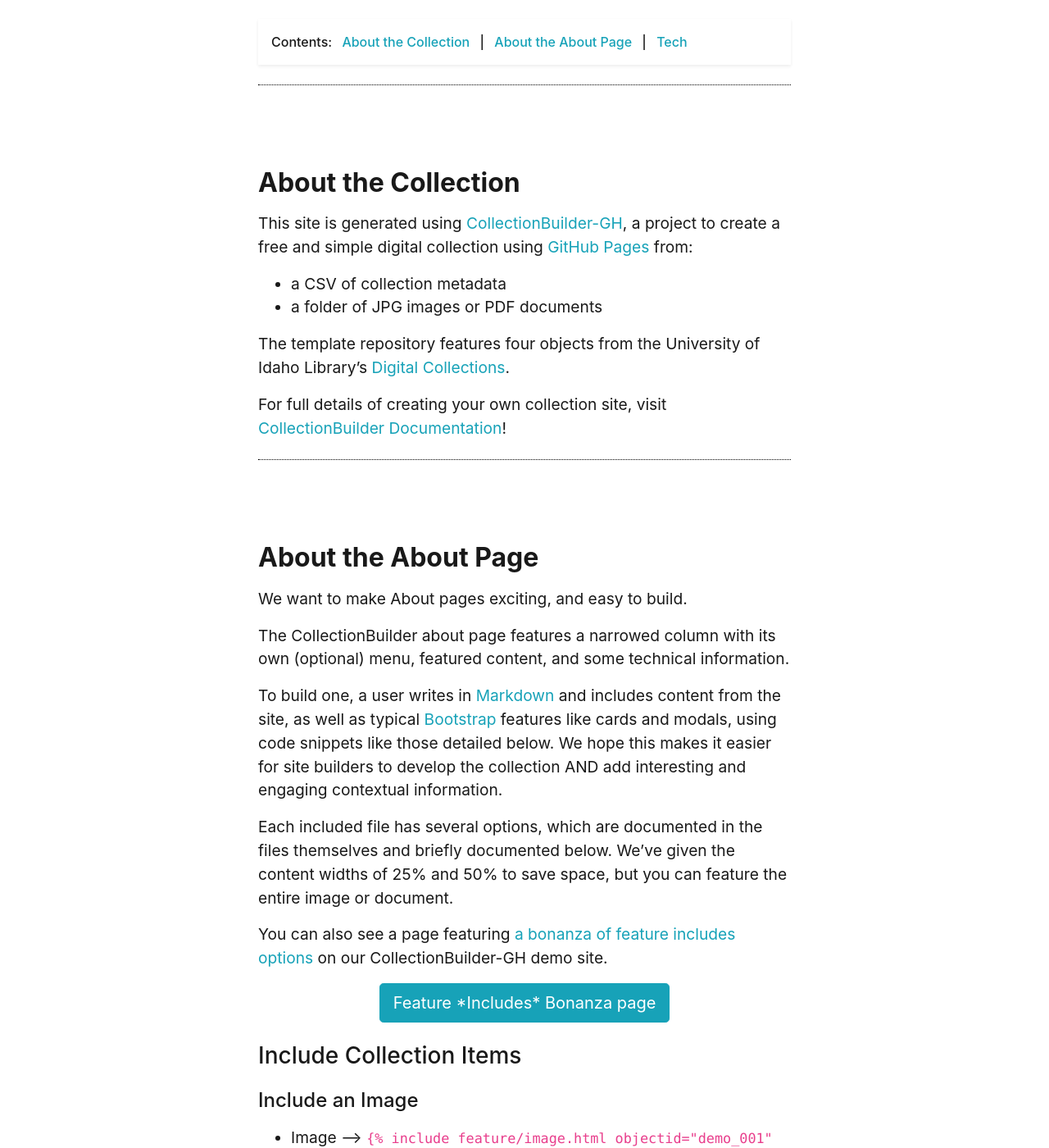
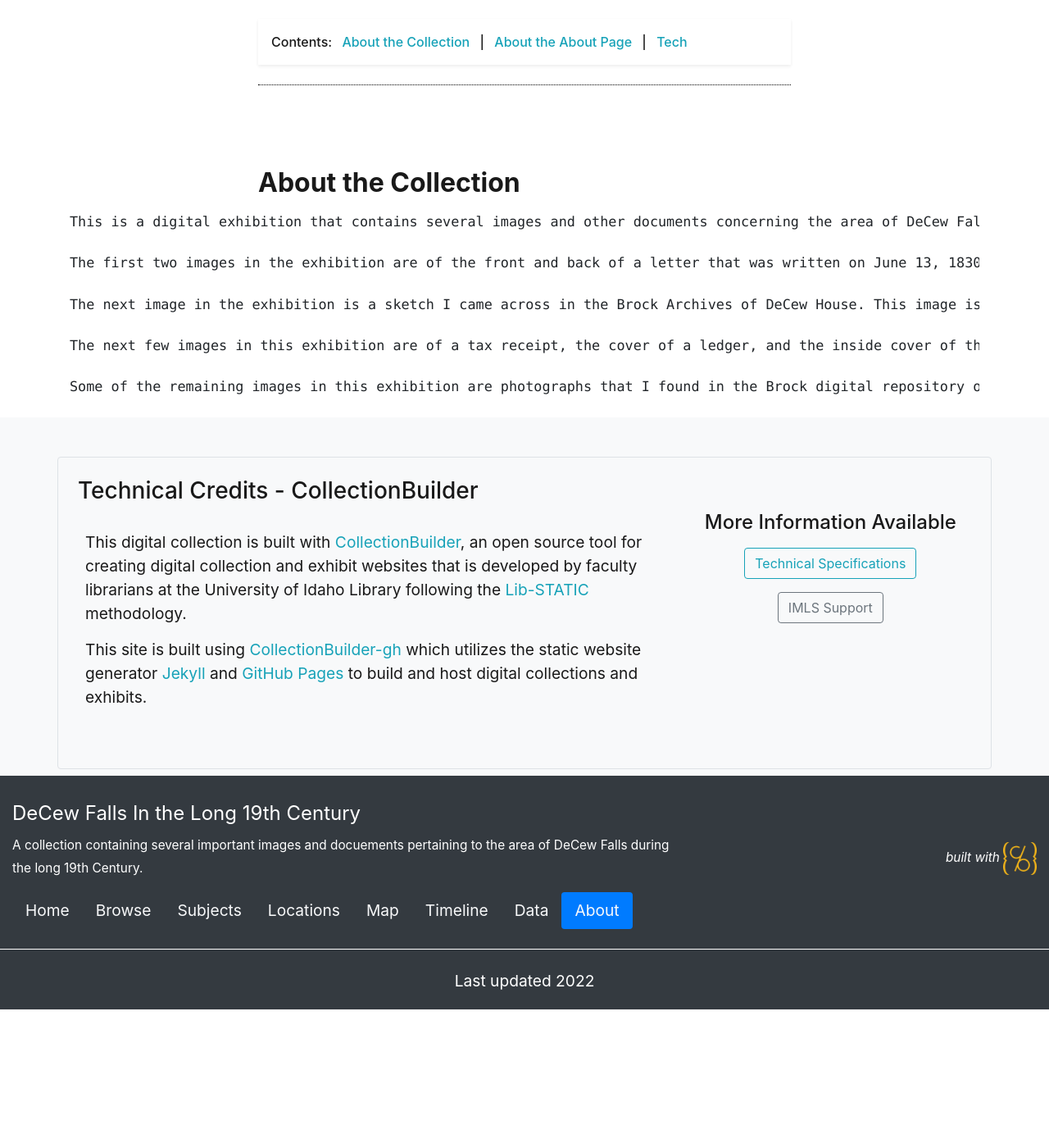
Before and after one commit to Harwooj/DeCew-Falls-In-the-Long-19th-Century, a Jekyll site: the page built from pages/about.md, in a window 1280 px wide and 1400 px high, scrolled down 469 px. Shown: the whole window at 82% size. Built offline with Jekyll 4.4.1, drawn with Linux system fonts in a browser that asks for light colours; after the commit the page ends 1700 px from its top, so only the background shows below that; some of the changed text lies outside the part shown.

Commit message:
Update about.md

```diff
--- a/pages/about.md
+++ b/pages/about.md
@@ -13,15 +13,12 @@
 {% include feature/nav-menu.html sections="About the Collection;About the About Page" %}
 
 ## About the Collection
+	This is a digital exhibition that contains several images and other documents concerning the area of DeCew Falls during the long 19th century. Included amongst the 19th century material covered in this exhibition, is a few images that I personally photographed of DeCew Falls in the fall of 2021. I chose to include my own images in order to give the viewers of this exhibition an idea of what this area looks like in more recent times. I wanted to make DeCew Falls and it’s surrounding area the focus of this exhibition because it is a place that I have always been interested in and it is also a place where I have experienced many important moments in my own life. The goal of this digital exhibition is to explore some key examples that highlight or reference important aspects of this area of DeCew Falls during the long 19th century.
 
-This site is generated using [CollectionBuilder-GH](https://collectionbuilding.github.io/gh/), a project to create a free and simple digital collection using [GitHub Pages](https://pages.github.com/) from:
+	The first two images in the exhibition are of the front and back of a letter that was written on June 13, 1830. The images included in this exhibition of the letter come from a photocopied version I found in the Brock Archives. The letter was written by John DeCew and it was addressed to his son Edmund DeCew. The contents of the letter itself consist of fatherly advice. The letter is historically significant because it showcases how letters were folded and then sealed with wax during this time period. Another reason this letter is historically significant is because it serves as a record of an important 19th century figure. John DeCew is important because he was a United Empire Loyalist who served in the militia during the War of 1812. It was also his home (DeCew House), where Laura Secord warned the British of the impending US attack.
 
-- a CSV of collection metadata
-- a folder of JPG images or PDF documents
+	The next image in the exhibition is a sketch I came across in the Brock Archives of DeCew House. This image is a reproduction of an original sketch that was drawn by Collins McBride. The reproduction sketch was donated to the Brock Archives by Helen R. McBride who was the great, great grand daughter of Captain John DeCew. The house itself is historically significant because it has ties to John DeCew, Laura Secord, and the War of 1812. The sketch is also significant because it is a historical record of what the house may have looked like during the 19th century. I know from my own personal experience hiking around DeCew Falls, there is only a monument left where DeCew House once stood. I think it’s really amazing that I found this sketch of DeCew House in the Brock Archives because I feel it further gives historical evidence that DeCew House existed.
 
-The template repository features four objects from the University of Idaho Library's [Digital Collections](https://www.lib.uidaho.edu/digital).
+	The next few images in this exhibition are of a tax receipt, the cover of a ledger, and the inside cover of the same ledger. These images came from documents that I found in the Brock Archives. These three documents are records belonging to Morningstar Mill. All of these documents also reference Wilson Morningstar who is important because he ran the mill from 1883 until his death in 1933. Wilson Morningstar and the mill are historically significant because they give us insight into how industrialization played an important role during the 19th century in this region. Under Wilson Morningstar, the mill operated as a saw mill and a blacksmith. These documents are important because they provide historical evidence of how people in the 19th century recorded important information pertaining to business. Today, the mill operates as a heritage site at DeCew Falls and most of the machinery is just as Wilson Morningstar left it in 1933.
 
-For full details of creating your own collection site, visit [CollectionBuilder Documentation](https://collectionbuilder.github.io/cb-docs/)!
-
-<!-- IMPORTANT!!! DELETE this comment and the include below when you are finished editing this page for your collection. The include below introduces about page features. They will show up on your collection's about page until you delete it.  -->
-{% include cb/about_the_about.md %}
+	Some of the remaining images in this exhibition are photographs that I found in the Brock digital repository of DeCew Falls and it’s surrounding area from the early 1900s. These images are of the Lower and Upper Falls at DeCew, Morningstar Mill, and the DeCew Falls Power House. These images are historically significant because they depict sceneries that were important to the success of industrialization during the 19th century in this region. The DeCew Power House was responsible for providing electricity to the area. Morningstar Mill operated as a saw mill and blacksmith. The mill used the power it generated from DeCew Falls in order to run its own power. I also included my own photographs of DeCew Falls and Morningstar Mill to allow the viewers of this digital exhibition to draw comparisons between the 19th century images and these more recent depictions.
```
